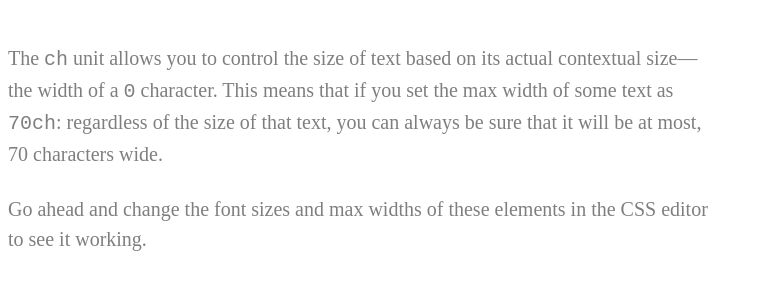
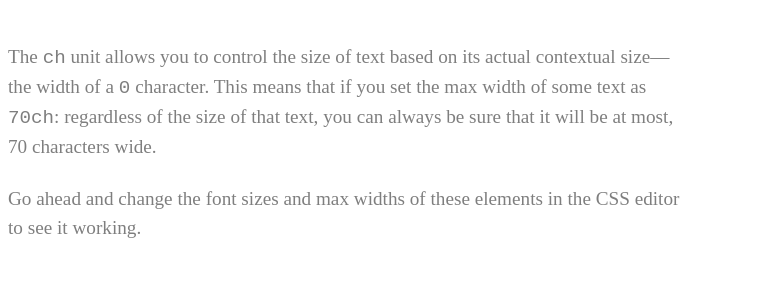
Before and after one commit to chanaiagwata/projectcascade, a plain HTML site: page index.html in a window 1280 px wide. Shown: the part 121-410 px from the top of the page, without its empty margins (0-763 px from the left). Drawn offline with Linux system fonts and the light colour scheme.

Commit message:
first commit

```diff
--- a/styles.css
+++ b/styles.css
@@ -5,7 +5,7 @@ h1 {
   }
 
   p {
-    font-size: 1.25rem;
+    font-size: 1.20rem;
     max-width: 70ch;
     line-height: 150%;
     opacity: 0.5;
```
